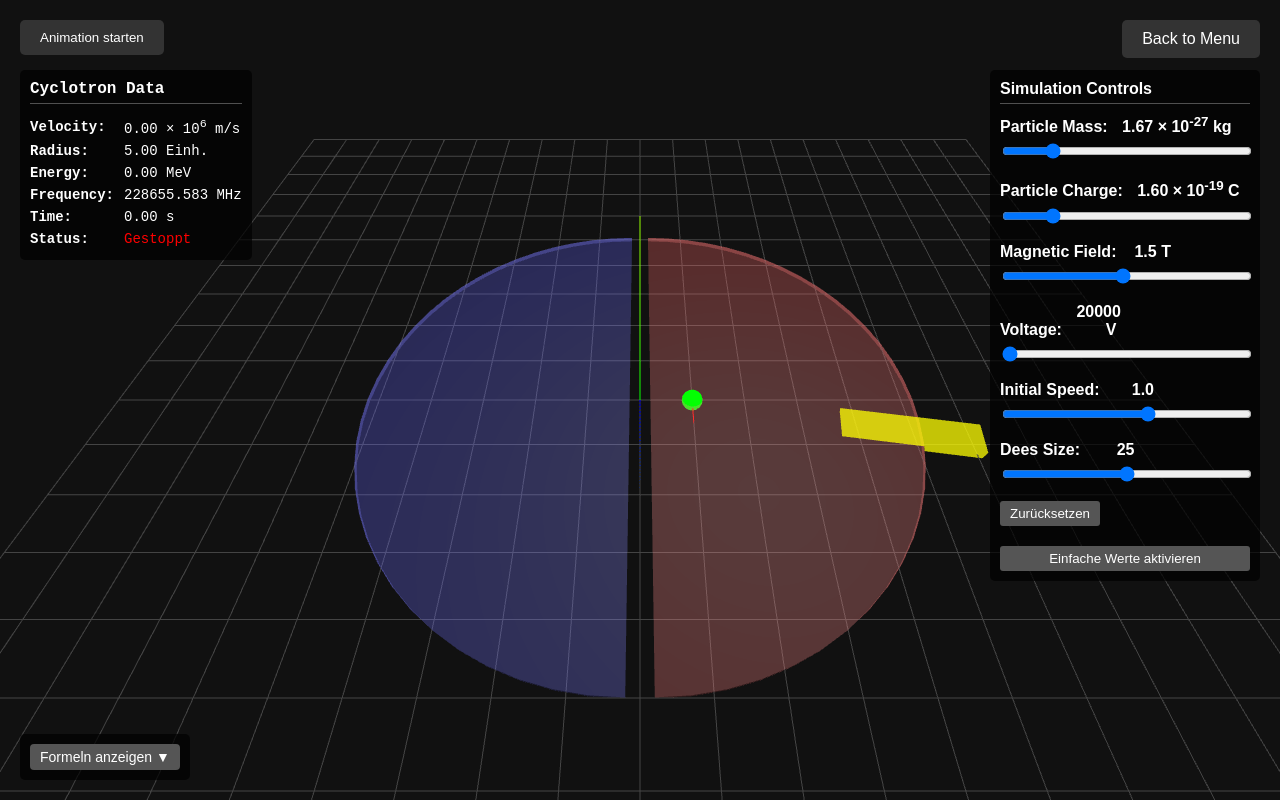
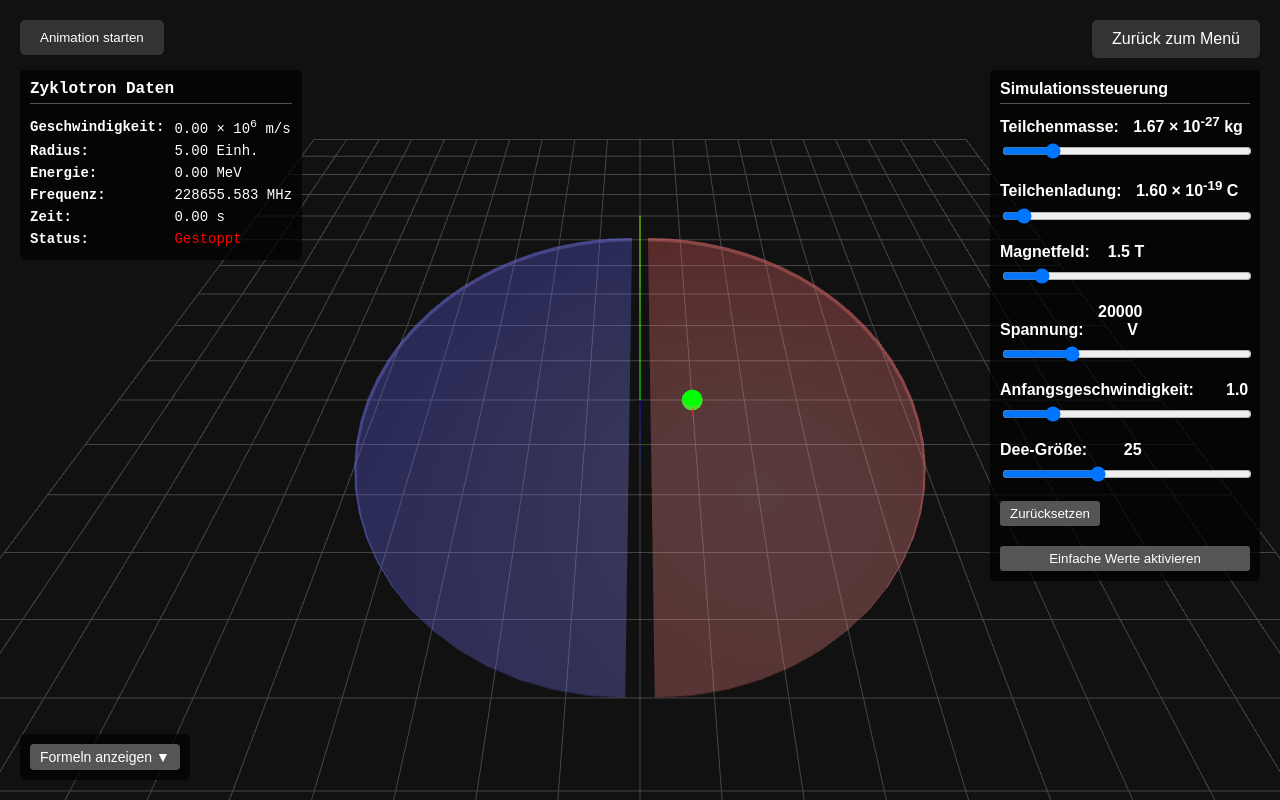
Before and after one commit to Fluffy-tofu/Physik-Simulationen-Threejs, a website: page public/scene4.html in a window 1280 px wide. Both pictures are taken after a click on the button "Realistische Werte aktivieren". Drawn offline with nearby package versions, Linux system fonts and the light colour scheme; some packages are replaced by stand-ins of ours.

Commit message:
improve scene4.js 4.0

```diff
--- a/public/scene4.html
+++ b/public/scene4.html
@@ -1,10 +1,10 @@
 <!DOCTYPE html>
-<html lang="en">
+<html lang="de">
 <head>
     <meta charset="UTF-8" />
     <link rel="icon" type="image/svg+xml" href="/vite.svg" />
     <meta name="viewport" content="width=device-width, initial-scale=1.0" />
-    <title>Cyclotron Simulation</title>
+    <title>Zyklotron Simulation</title>
     <!-- Try a different CDN for MathJax -->
     <script src="https://cdnjs.cloudflare.com/ajax/libs/mathjax/2.7.7/MathJax.js?config=TeX-MML-AM_CHTML"></script>
     <style>
@@ -203,58 +203,57 @@
     </style>
 </head>
 <body>
-<button id="startButton" class="control-button" style="top: 20px; left: 20px;">Start Animation</button>
-<a href="../index.html" class="control-button" style="top: 20px; right: 20px; text-decoration: none;">Back to Menu</a>
+<button id="startButton" class="control-button" style="top: 20px; left: 20px;">Animation starten</button>
+<a href="../index.html" class="control-button" style="top: 20px; right: 20px; text-decoration: none;">Zurück zum Menü</a>
 
 <!-- Stats Display -->
 <div id="stats-display">
-    <h3>Cyclotron Data</h3>
+    <h3>Zyklotron Daten</h3>
     <table>
-        <tr><td>Velocity:</td><td id="velocity-value">0.00 units/s</td></tr>
-        <tr><td>Radius:</td><td id="radius-value">0.00 units</td></tr>
-        <tr><td>Energy:</td><td id="energy-value">0.00 units</td></tr>
-        <tr><td>Frequency:</td><td id="frequency-value">0.00 Hz</td></tr>
-        <tr><td>Time:</td><td id="time-value">0.00 s</td></tr>
-        <tr><td>Status:</td><td id="status">Ready</td></tr>
+        <tr><td>Geschwindigkeit:</td><td id="velocity-value">0.00 Einh./s</td></tr>
+        <tr><td>Radius:</td><td id="radius-value">0.00 Einh.</td></tr>
+        <tr><td>Energie:</td><td id="energy-value">0.00 Einh.</td></tr>
+        <tr><td>Frequenz:</td><td id="frequency-value">0.00 Hz</td></tr>
+        <tr><td>Zeit:</td><td id="time-value">0.00 s</td></tr>
+        <tr><td>Status:</td><td id="status">Bereit</td></tr>
     </table>
 </div>
 
 <!-- Controls Panel -->
 <div id="controls-panel">
-    <h3>Simulation Controls</h3>
+    <h3>Simulationssteuerung</h3>
     <div class="control-group">
-        <label for="mass-slider">Particle Mass: <span id="mass-value" class="value-display">1.0</span></label>
+        <label for="mass-slider">Teilchenmasse: <span id="mass-value" class="value-display">1.0</span></label>
         <input type="range" id="mass-slider" min="0.1" max="5" step="0.1" value="1.0">
     </div>
 
     <div class="control-group">
-        <label for="charge-slider">Particle Charge: <span id="charge-value" class="value-display">1.0</span></label>
-        <input type="range" id="charge-slider" min="0.1" max="5" step="0.1" value="1.0">
+        <label for="charge-slider">Teilchenladung: <span id="charge-value" class="value-display">0.4</span></label>
+        <input type="range" id="charge-slider" min="0.1" max="5" step="0.1" value="0.4">
     </div>
 
     <div class="control-group">
-        <label for="magneticfield-slider">Magnetic Field: <span id="magneticfield-value" class="value-display">0.5</span></label>
+        <label for="magneticfield-slider">Magnetfeld: <span id="magneticfield-value" class="value-display">0.5</span></label>
         <input type="range" id="magneticfield-slider" min="0.1" max="3" step="0.1" value="0.5">
     </div>
 
     <div class="control-group">
-        <!-- Changed from Electric Potential to Voltage -->
-        <label for="voltage-slider">Voltage: <span id="voltage-value" class="value-display">3.0</span></label>
+        <label for="voltage-slider">Spannung: <span id="voltage-value" class="value-display">3.0</span></label>
         <input type="range" id="voltage-slider" min="0.5" max="10" step="0.1" value="3.0">
     </div>
 
     <div class="control-group">
-        <label for="speed-slider">Initial Speed: <span id="speed-value" class="value-display">3.0</span></label>
-        <input type="range" id="speed-slider" min="0.1" max="5" step="0.1" value="3.0">
+        <label for="speed-slider">Anfangsgeschwindigkeit: <span id="speed-value" class="value-display">1.0</span></label>
+        <input type="range" id="speed-slider" min="0.1" max="5" step="0.1" value="1.0">
     </div>
 
     <div class="control-group">
-        <label for="deesradius-slider">Dees Size: <span id="deesradius-value" class="value-display">30</span></label>
-        <input type="range" id="deesradius-slider" min="10" max="50" step="1" value="30">
+        <label for="deesradius-slider">Dee-Größe: <span id="deesradius-value" class="value-display">25</span></label>
+        <input type="range" id="deesradius-slider" min="10" max="50" step="1" value="25">
     </div>
 
     <div class="button-row">
-        <button id="reset-button" class="panel-button">Reset</button>
+        <button id="reset-button" class="panel-button">Zurücksetzen</button>
     </div>
 </div>
 
@@ -285,9 +284,6 @@
         <h4>Teilchenbahn:</h4>
         <p>Die Teilchenbahn im Zyklotron besteht aus Halbkreisen mit zunehmendem Radius, da das Teilchen bei jedem Durchgang durch die Lücke an Geschwindigkeit gewinnt. Der theoretische Radius für eine bestimmte Geschwindigkeit beträgt:</p>
         <p>$$r = \frac{mv}{qB}$$</p>
-
-        <h4>Extraktionsphysik:</h4>
-        <p>Wenn das Teilchen den Radius der Dees erreicht, wird es entweder extrahiert (wenn es sich am Extraktionswinkel befindet) oder reflektiert (wenn es auf die Dee-Wand trifft).</p>
     </div>
 </div>
 
--- a/public/scene4.js
+++ b/public/scene4.js
@@ -15,7 +15,7 @@ const params = {
     initialSpeed: 1.0,
     deesRadius: 25,
     extractionAngle: 0.15,
-    extractionEnabled: true,
+    extractionEnabled: false, // Disabled extraction by default
     particleExtracted: false,
     timeScale: 1.0
 };
@@ -97,38 +97,31 @@ function setupUIControls() {
     const deesRadiusSlider = document.getElementById('deesradius-slider');
     const resetButton = document.getElementById('reset-button');
 
-    const extractionToggle = document.getElementById('extraction-toggle');
-    if (extractionToggle) {
-        extractionToggle.addEventListener('change', (e) => {
-            params.extractionEnabled = e.target.checked;
-            resetSimulation();
-        });
-        extractionToggle.checked = params.extractionEnabled;
-    }
+    // Removed extraction toggle reference
 
     massSlider.addEventListener('input', (e) => {
         params.particleMass = parseFloat(e.target.value);
-        updateUIValues();
+        document.getElementById('mass-value').textContent = params.particleMass.toFixed(1);
     });
 
     chargeSlider.addEventListener('input', (e) => {
         params.particleCharge = parseFloat(e.target.value);
-        updateUIValues();
+        document.getElementById('charge-value').textContent = params.particleCharge.toFixed(1);
     });
 
     magneticFieldSlider.addEventListener('input', (e) => {
         params.magneticField = parseFloat(e.target.value);
-        updateUIValues();
+        document.getElementById('magneticfield-value').textContent = params.magneticField.toFixed(1);
     });
 
     voltageSlider.addEventListener('input', (e) => {
         params.voltage = parseFloat(e.target.value);
-        updateUIValues();
+        document.getElementById('voltage-value').textContent = params.voltage.toFixed(1);
     });
 
     speedSlider.addEventListener('input', (e) => {
         params.initialSpeed = parseFloat(e.target.value);
-        updateUIValues();
+        document.getElementById('speed-value').textContent = params.initialSpeed.toFixed(1);
     });
 
     deesRadiusSlider.addEventListener('input', (e) => {
@@ -176,7 +169,6 @@ function setupUIControls() {
     }
 
     translateUIToGerman();
-    updateUIValues();
 }
 
 function translateUIToGerman() {
@@ -187,6 +179,7 @@ function translateUIToGerman() {
         'Voltage': 'Spannung',
         'Initial Speed': 'Anfangsgeschwindigkeit',
         'Dees Radius': 'Dee-Radius',
+        'Dees Size': 'Dee-Größe',
         'Reset': 'Zurücksetzen',
         'Start Animation': 'Animation starten',
         'Stop Animation': 'Animation stoppen',
@@ -200,10 +193,16 @@ function translateUIToGerman() {
         'Status': 'Status',
         'Accelerating': 'Beschleunigt',
         'Extracted': 'Extrahiert',
-        'Stopped': 'Gestoppt'
+        'Stopped': 'Gestoppt',
+        'Ready': 'Bereit',
+        'Cyclotron Data': 'Zyklotron Daten',
+        'Simulation Controls': 'Simulationssteuerung',
+        'Back to Menu': 'Zurück zum Menü',
+        'Particle Mass:': 'Teilchenmasse:',
+        'Particle Charge:': 'Teilchenladung:'
     };
 
-    document.querySelectorAll('label, span, button, div').forEach(element => {
+    document.querySelectorAll('label, span, button, div, h3, td').forEach(element => {
         for (const [english, german] of Object.entries(translations)) {
             if (element.textContent === english) {
                 element.textContent = german;
@@ -211,18 +210,30 @@ function translateUIToGerman() {
         }
     });
 
-    const buttonStartStop = document.querySelector('button:not(#reset-button):not(#realistic-mode-button)');
+    const buttonStartStop = document.querySelector('button#startButton');
     if (buttonStartStop && buttonStartStop.textContent === 'Start Animation') {
         buttonStartStop.textContent = 'Animation starten';
     }
 
-    document.querySelectorAll('.stat-label').forEach(element => {
-        for (const [english, german] of Object.entries(translations)) {
-            if (element.textContent.includes(english)) {
-                element.textContent = element.textContent.replace(english, german);
+    // Update specific values with units
+    if (document.getElementById('velocity-value')) {
+        document.getElementById('velocity-value').textContent = '0.00 Einh./s';
     }
+    if (document.getElementById('radius-value')) {
+        document.getElementById('radius-value').textContent = '0.00 Einh.';
     }
-    });
+    if (document.getElementById('energy-value')) {
+        document.getElementById('energy-value').textContent = '0.00 Einh.';
+    }
+    if (document.getElementById('frequency-value')) {
+        document.getElementById('frequency-value').textContent = '0.00 Hz';
+    }
+    if (document.getElementById('time-value')) {
+        document.getElementById('time-value').textContent = '0.00 s';
+    }
+    if (document.getElementById('status')) {
+        document.getElementById('status').textContent = 'Bereit';
+    }
 }
 
 function toggleRealisticMode() {
@@ -232,11 +243,13 @@ function toggleRealisticMode() {
     if (isRealisticMode) {
         button.textContent = 'Einfache Werte aktivieren';
 
+        // Fix: Adjusted timeScale and values for realistic mode to make it work
         params.particleMass = realParams.protonMass * realParams.massScale;
         params.particleCharge = realParams.protonCharge * realParams.chargeScale;
         params.magneticField = 1.5;
         params.voltage = 20000 * realParams.voltageScale;
-        params.timeScale = 0.001;
+        params.timeScale = 0.05; // Increased from 0.001 to make movement visible
+        params.initialSpeed = 2.0; // Give it a bit more initial speed
     } else {
         button.textContent = 'Realistische Werte aktivieren';
 
@@ -245,6 +258,7 @@ function toggleRealisticMode() {
         params.magneticField = 0.5;
         params.voltage = 3.0;
         params.timeScale = 1.0;
+        params.initialSpeed = 1.0;
     }
 
     updateUIValues();
@@ -252,7 +266,7 @@ function toggleRealisticMode() {
 }
 
 function updateUIValues() {
-    // Update slider values
+    // Create properly formatted values for realistic mode
     if (isRealisticMode) {
         // Update mass with better formatting
         const massEl = document.getElementById('mass-value');
@@ -271,23 +285,13 @@ function updateUIValues() {
         // Update voltage
         document.getElementById('voltage-value').textContent =
             (params.voltage / realParams.voltageScale).toFixed(0) + ' V';
-
-        // Keep sliders in sync with realistic values
-        document.getElementById('mass-slider').value = 1.0;
-        document.getElementById('charge-slider').value = 1.0;
-        document.getElementById('magneticfield-slider').value = params.magneticField;
-        document.getElementById('voltage-slider').value = params.voltage * realParams.voltageScale;
     } else {
-        // Regular mode - simple text updates
+        // Regular mode
         document.getElementById('mass-value').textContent = params.particleMass.toFixed(1);
         document.getElementById('charge-value').textContent = params.particleCharge.toFixed(1);
         document.getElementById('magneticfield-value').textContent = params.magneticField.toFixed(1);
         document.getElementById('voltage-value').textContent = params.voltage.toFixed(1);
     }
-
-    // Always update speed and dees radius
-    document.getElementById('speed-value').textContent = params.initialSpeed.toFixed(1);
-    document.getElementById('deesradius-value').textContent = params.deesRadius.toFixed(0);
 }
 
 function createParticle() {
@@ -304,24 +308,12 @@ function createParticle() {
     particlePosition = particle.position.clone();
     previousPosition = particle.position.clone();
 
-    // Calculate cyclotron frequency
     const cyclotronFrequency = (params.particleCharge * params.magneticField) / params.particleMass;
 
-    // Calculate initial velocity for circular motion
-    // Add a minimum value to ensure the particle always moves
     let initialSpeedForCircularMotion = params.initialRadius * cyclotronFrequency;
+    initialSpeedForCircularMotion = Math.max(initialSpeedForCircularMotion, params.initialSpeed);
 
-    // Use the higher value between calculated speed and user-defined speed
-    // Add a minimum value of 0.5 to ensure particle always moves
-    initialSpeedForCircularMotion = Math.max(initialSpeedForCircularMotion, params.initialSpeed, 0.5);
-
-    // Set initial velocity perpendicular to position vector (for circular motion)
     particleVelocity = new THREE.Vector3(0, 0, initialSpeedForCircularMotion);
-
-    // Debug info
-    console.log(`Particle initialized: charge=${params.particleCharge}, mass=${params.particleMass}`);
-    console.log(`Cyclotron frequency: ${cyclotronFrequency}`);
-    console.log(`Initial speed: ${initialSpeedForCircularMotion}`);
 
     scene.add(particle);
 
@@ -384,31 +376,7 @@ function createDees() {
     scene.add(dee1);
     scene.add(dee2);
 
-    if (params.extractionEnabled) {
-        const extractionPathGeometry = new THREE.BoxGeometry(params.deesRadius * 0.5, 1, 3);
-        const extractionPathMaterial = new THREE.MeshStandardMaterial({
-            color: 0xffff00,
-            transparent: true,
-            opacity: 0.5,
-            emissive: 0xffff00,
-            emissiveIntensity: 0.3
-        });
-
-        const extractionPath = new THREE.Mesh(extractionPathGeometry, extractionPathMaterial);
-
-        const angle = params.extractionAngle;
-        const pathPosition = new THREE.Vector3(
-            Math.cos(angle) * params.deesRadius,
-            0,
-            Math.sin(angle) * params.deesRadius
-        );
-
-        extractionPath.position.copy(pathPosition);
-        extractionPath.lookAt(new THREE.Vector3(0, 0, 0));
-        extractionPath.rotateY(Math.PI/2);
-
-        scene.add(extractionPath);
-    }
+    // Removed extraction path visualization code
 }
 
 function calculateLorentzForce() {
@@ -517,37 +485,9 @@ function updatePhysics() {
     const radius = Math.sqrt(particlePosition.x * particlePosition.x + particlePosition.z * particlePosition.z);
 
     if (radius > params.deesRadius) {
-        if (params.extractionEnabled) {
-            const angle = Math.atan2(particlePosition.z, particlePosition.x);
-            if (Math.abs(angle - params.extractionAngle) < 0.05) {
-                params.particleExtracted = true;
-                particle.material.color.set(0xff00ff);
-                particle.material.emissive.set(0xff00ff);
-                particle.material.emissiveIntensity = 1.0;
-            } else {
-                const normal = new THREE.Vector3(particlePosition.x, 0, particlePosition.z).normalize();
-                particleVelocity.reflect(normal);
-
-                const flashGeometry = new THREE.SphereGeometry(1, 16, 16);
-                const flashMaterial = new THREE.MeshBasicMaterial({
-                    color: 0xff0000,
-                    transparent: true,
-                    opacity: 0.7
-                });
-                const flash = new THREE.Mesh(flashGeometry, flashMaterial);
-                flash.position.copy(particlePosition);
-                scene.add(flash);
-
-                setTimeout(() => {
-                    scene.remove(flash);
-                    flash.geometry.dispose();
-                    flash.material.dispose();
-                }, 150);
-            }
-        } else {
+        // Simplified extraction logic - particle just stops
         isAnimating = false;
         return;
-        }
     }
 
     const currentSpeed = particleVelocity.length();
@@ -619,10 +559,7 @@ function updateStatsDisplay() {
 
     const statusElement = document.getElementById('status');
     if (statusElement) {
-        if (params.particleExtracted) {
-            statusElement.textContent = 'Extrahiert';
-            statusElement.style.color = '#ff00ff';
-        } else if (!isAnimating) {
+        if (!isAnimating) {
             statusElement.textContent = 'Gestoppt';
             statusElement.style.color = '#ff0000';
         } else {
@@ -695,14 +632,8 @@ function updateTrailMesh() {
             const positionCount = geometry.attributes.position.count;
             for (let i = 0; i < positionCount; i++) {
                 const alpha = i / positionCount;
-
-                if (params.particleExtracted && alpha > 0.9) {
-                    color.copy(extractedColor);
-                } else {
                 const fadeIndex = Math.min(3, Math.floor(alpha * 4));
                 color.copy(fadeColors[fadeIndex]);
-                }
-
                 colors.push(color.r, color.g, color.b);
             }
 
@@ -739,54 +670,27 @@ function animate() {
 }
 
 function resetSimulation() {
-    // Stop animation
     isAnimating = false;
-
-    // Reset time
     time = 0;
-
-    // Reset extraction status
     params.particleExtracted = false;
     previousQuadrant = 0;
     lastGapCrossingTime = 0;
 
-    // Remove old particle and trail
     if (particle) scene.remove(particle);
     if (tubeMesh) scene.remove(tubeMesh);
 
-    // Clear trail points
     trailPoints.length = 0;
 
-    // Remove old dees
     if (dee1) scene.remove(dee1);
     if (dee2) scene.remove(dee2);
 
-    // Create new dees and particle
     createDees();
     createParticle();
 
-    // Reset frame counter
     frameCount = 0;
 
-    // Update display
     updateStatsDisplay();
-
-    // Update button text if needed
-    const button = document.querySelector('#startButton');
-    if (button) {
-        button.textContent = 'Animation starten';
-    }
-
-    // Render once
     renderer.render(scene, camera);
-
-    // Log reset for debugging
-    console.log("Simulation reset with parameters:",
-        "mass=", params.particleMass,
-        "charge=", params.particleCharge,
-        "B-field=", params.magneticField,
-        "voltage=", params.voltage,
-        "initialSpeed=", params.initialSpeed);
 }
 
 function onWindowResize() {
```
Lines whose indentation alone changed are shown as unchanged.
